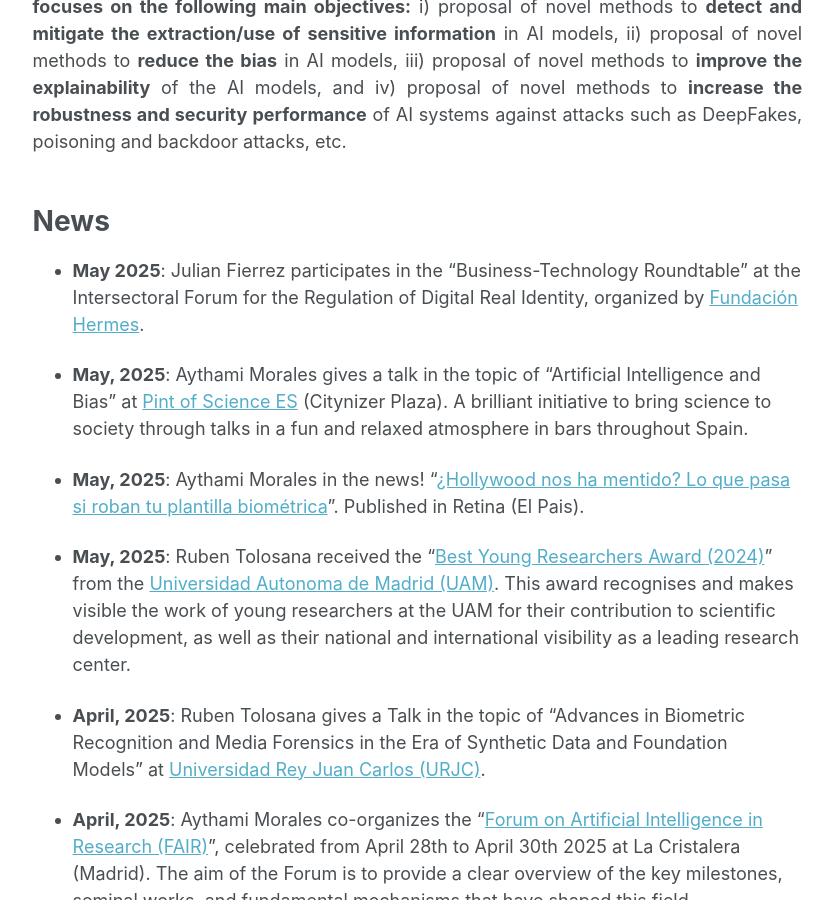
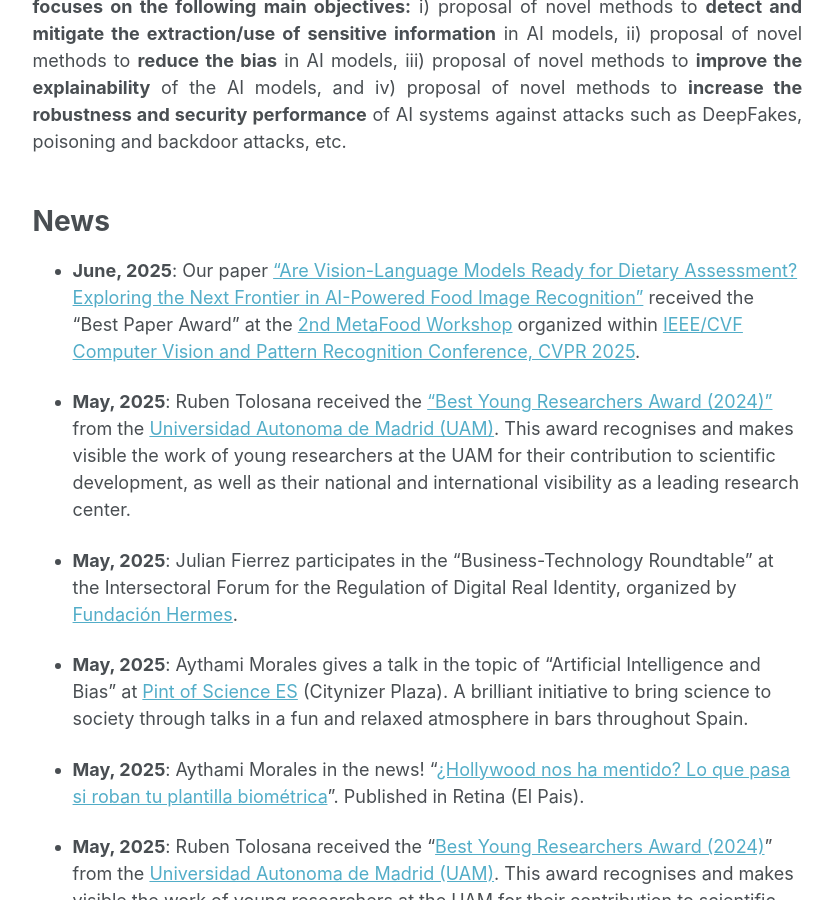
Before and after one commit to catedraeniauam/catedraeniauam.github.io, a Jekyll site: the page built from _pages/about.md, in a window 1280 px wide and 900 px high, scrolled down 1312 px. Shown: the whole window, without its empty margins (249-1082 px from the left). Built offline with Jekyll 4.4.1, drawn with Linux system fonts in a browser that asks for light colours.

Commit message:
Actualizmos la web

```diff
--- a/_pages/about.md
+++ b/_pages/about.md
@@ -64,7 +64,11 @@ Description
 News
 ======
 
-- **May 2025**: Julian Fierrez participates in the “Business-Technology Roundtable” at the Intersectoral Forum for the Regulation of Digital Real Identity, organized by <a href="https://fundacionhermes.org/en-gb/fundacion-hermes-eng/">Fundación Hermes</a>.
+- **June, 2025**: Our paper <a href="https://openaccess.thecvf.com/content/CVPR2025W/MTF/html/Romero-Tapiador_Are_Vision-Language_Models_Ready_for_Dietary_Assessment_Exploring_the_Next_CVPRW_2025_paper.html">“Are Vision-Language Models Ready for Dietary Assessment? Exploring the Next Frontier in AI-Powered Food Image Recognition”</a> received the “Best Paper Award” at the <a href="https://sites.google.com/view/cvpr-metafood-2025">2nd MetaFood Workshop</a> organized within <a href="https://cvpr.thecvf.com/">IEEE/CVF Computer Vision and Pattern Recognition Conference, CVPR 2025</a>.
+
+- **May, 2025**: Ruben Tolosana received the <a href="https://www.uam.es/uam/noticia/fallo-jurado-premio-jovenes-investigadores-uam-2024">“Best Young Researchers Award (2024)”</a> from the <a href="https://www.uam.es/uam/inicio">Universidad Autonoma de Madrid (UAM)</a>. This award recognises and makes visible the work of young researchers at the UAM for their contribution to scientific development, as well as their national and international visibility as a leading research center.
+
+- **May, 2025**: Julian Fierrez participates in the “Business-Technology Roundtable” at the Intersectoral Forum for the Regulation of Digital Real Identity, organized by <a href="https://fundacionhermes.org/en-gb/fundacion-hermes-eng/">Fundación Hermes</a>.
 
 - **May, 2025**: Aythami Morales gives a talk in the topic of “Artificial Intelligence and Bias” at <a href="https://pintofscience.es/">Pint of Science ES</a> (Citynizer Plaza). A brilliant initiative to bring science to society through talks in a fun and relaxed atmosphere in bars throughout Spain.
 
```
Also changed, not shown: _pages/gallery.md (+6 -0 lines), _pages/publications.md (+2 -2 lines), 1 other file.
